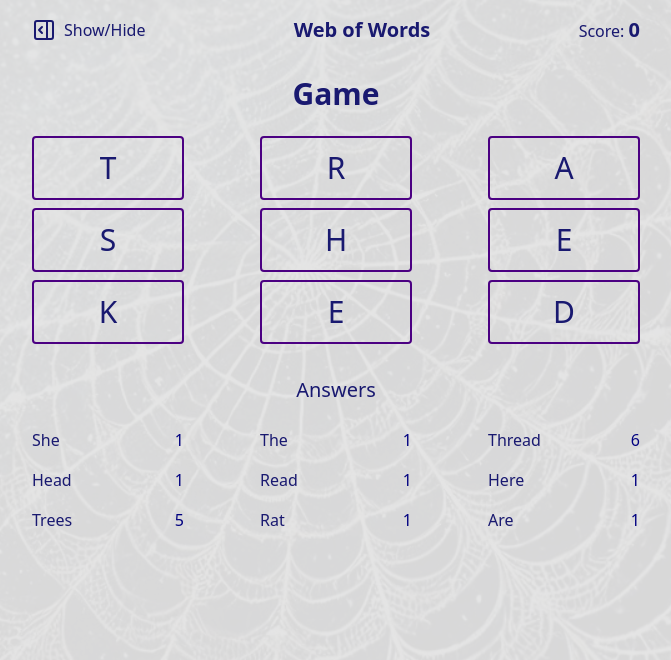
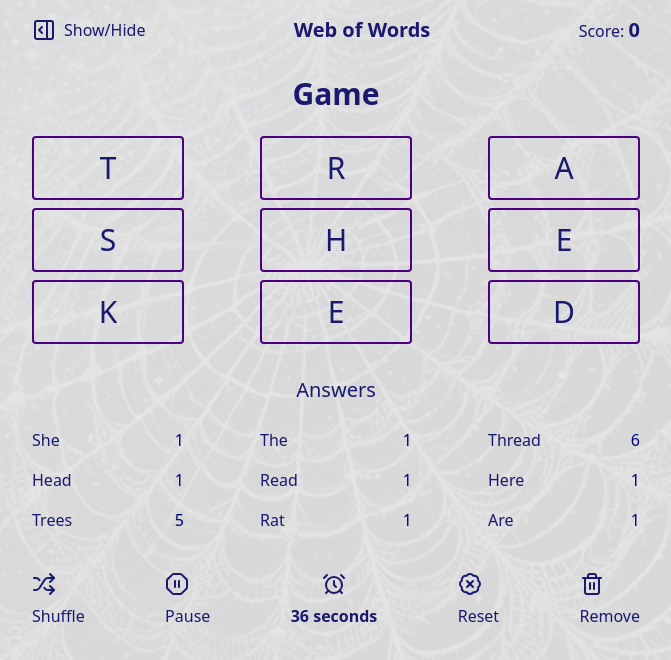
Before and after one commit to jcsmileyjr/web-of-words, a Next.js app: page / in a window 1280 px wide. Shown: the top 660 px of the page, without its empty margins (304-975 px from the left). Built offline with nearby package versions, Linux system fonts and the light colour scheme.

Commit message:
Feature Controls: Initial setup of UI and Styles based on Figma design

```diff
--- /dev/null
+++ b/src/app/components/controlButton/ControlButton.tsx
@@ -0,0 +1,16 @@
+'use client'
+import { Shuffle, OctagonPause, BadgeX, Trash2 } from 'lucide-react';
+
+export default function ControlButton({text, iconType, onClick}: {text: string, iconType: string, onClick: () => void}) {
+    return (
+        <button onClick={onClick} className='flex flex-col gap-2 text-primaryBlue'>
+            <div className=''>
+                {iconType === "shuffle" && <Shuffle />}
+                {iconType === "pause" && <OctagonPause  />}
+                {iconType === "reset" && <BadgeX  />}
+                {iconType === "remove" && <Trash2  />}
+            </div>
+            <p>{text}</p>
+        </button>
+    )
+}
--- /dev/null
+++ b/src/app/components/controls/Controls.tsx
@@ -0,0 +1,18 @@
+import ControlButton from "../controlButton/ControlButton";
+import {AlarmClock} from 'lucide-react';
+
+export default function Controls() {
+    const test = () => {console.log("test")}
+    return (
+        <section className="flex flex-row items-center justify-between">
+            <ControlButton text={"Shuffle"} iconType={"shuffle"} onClick={test} />
+            <ControlButton text={"Pause"} iconType={"pause"} onClick={test} />
+            <div className="flex flex-col gap-2 items-center text-primaryBlue">
+                <AlarmClock />
+                <p className="font-bold">36 seconds</p>
+            </div>
+            <ControlButton text={"Reset"} iconType={"reset"} onClick={test} />
+            <ControlButton text={"Remove"} iconType={"remove"} onClick={test} />
+        </section>
+    )
+}
--- a/src/app/page.tsx
+++ b/src/app/page.tsx
@@ -1,6 +1,8 @@
+'use client'
 import Navbar from "./components/navbar/Navbar";
 import Game from "./components/game/Game";
 import Answer from "./components/answers/Answer";
+import Control from "./components/controls/Controls";
 
 export default function Home() {
   return (
@@ -10,6 +12,7 @@ export default function Home() {
         <Navbar />
         <Game />
         <Answer />
+        <Control />
       </main>
 
     </div>
```
